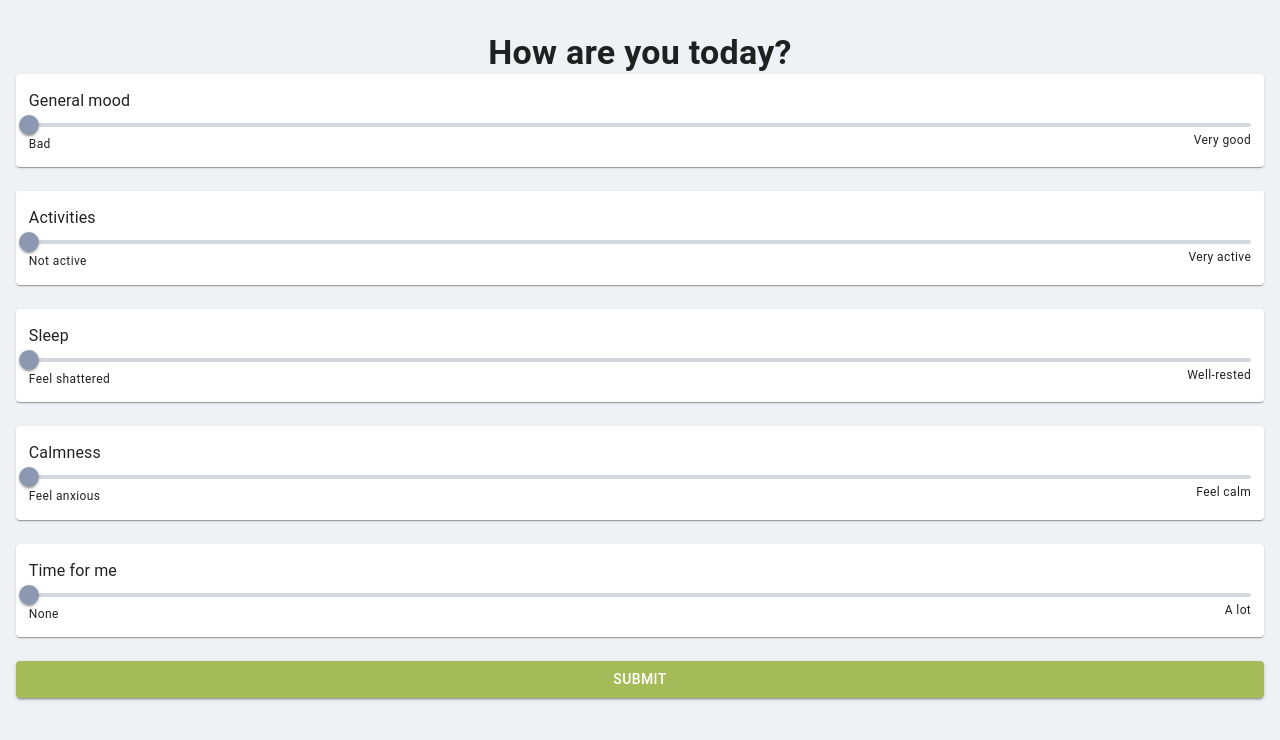
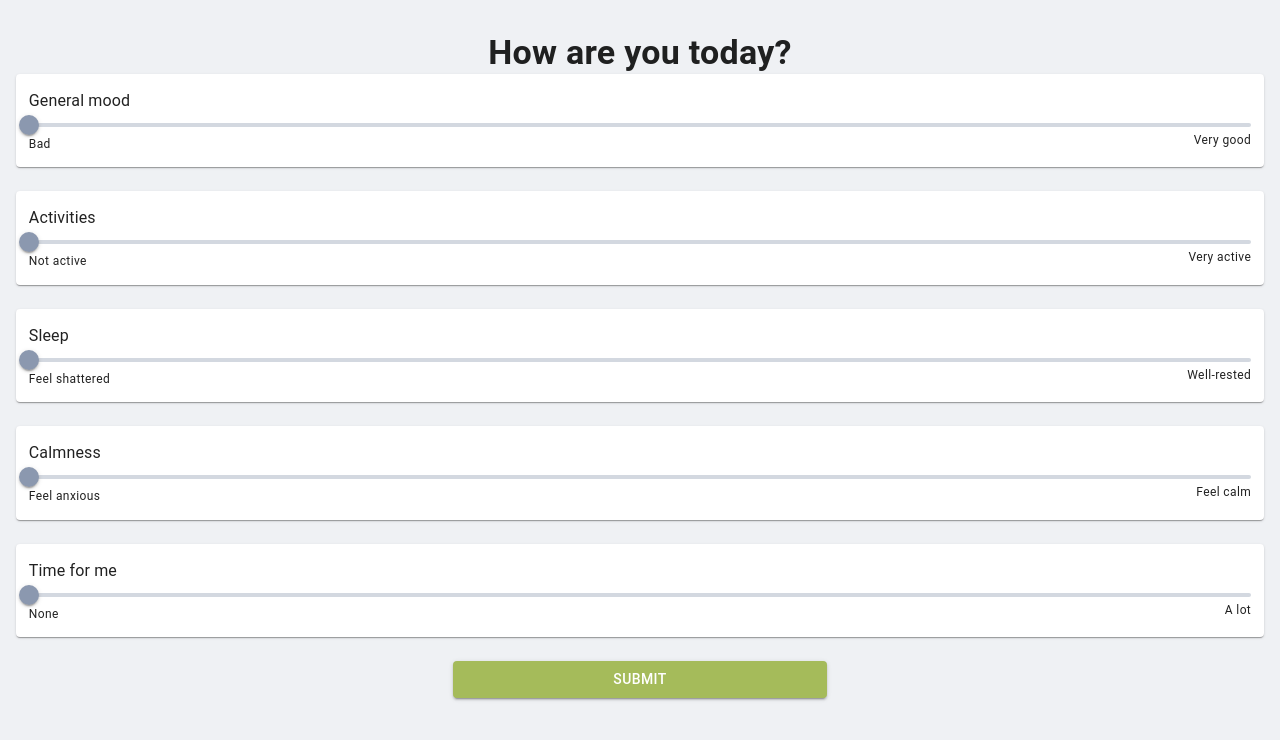
Before and after one commit to kaiuliia/well_being_frontend, a React (Create React App) app: page /login/user/survey in a window 1280 px wide. Shown: the top 740 px of the page. Built offline with nearby package versions, Linux system fonts and the light colour scheme; the HTML template or start-up script is replaced by a standard one.

Commit message:
upd slider color

```diff
--- a/src/components/survey.tsx
+++ b/src/components/survey.tsx
@@ -167,10 +167,16 @@ export function Survey(props: Props) {
                 <br></br>
               </Box>
             ))}
+            <Box
+              sx={{
+                display: "flex",
+                justifyContent: "center",
+              }}
+            >
               <Button
-              fullWidth
                 variant="contained"
                 sx={{
+                  width: "30%",
                   color: "#FFFFFF",
                 }}
                 onClick={handleSubmit}
@@ -180,6 +186,7 @@ export function Survey(props: Props) {
             </Box>
           </Box>
         </Box>
+      </Box>
     </React.Fragment>
   );
 }
```
Lines whose indentation alone changed are shown as unchanged.
